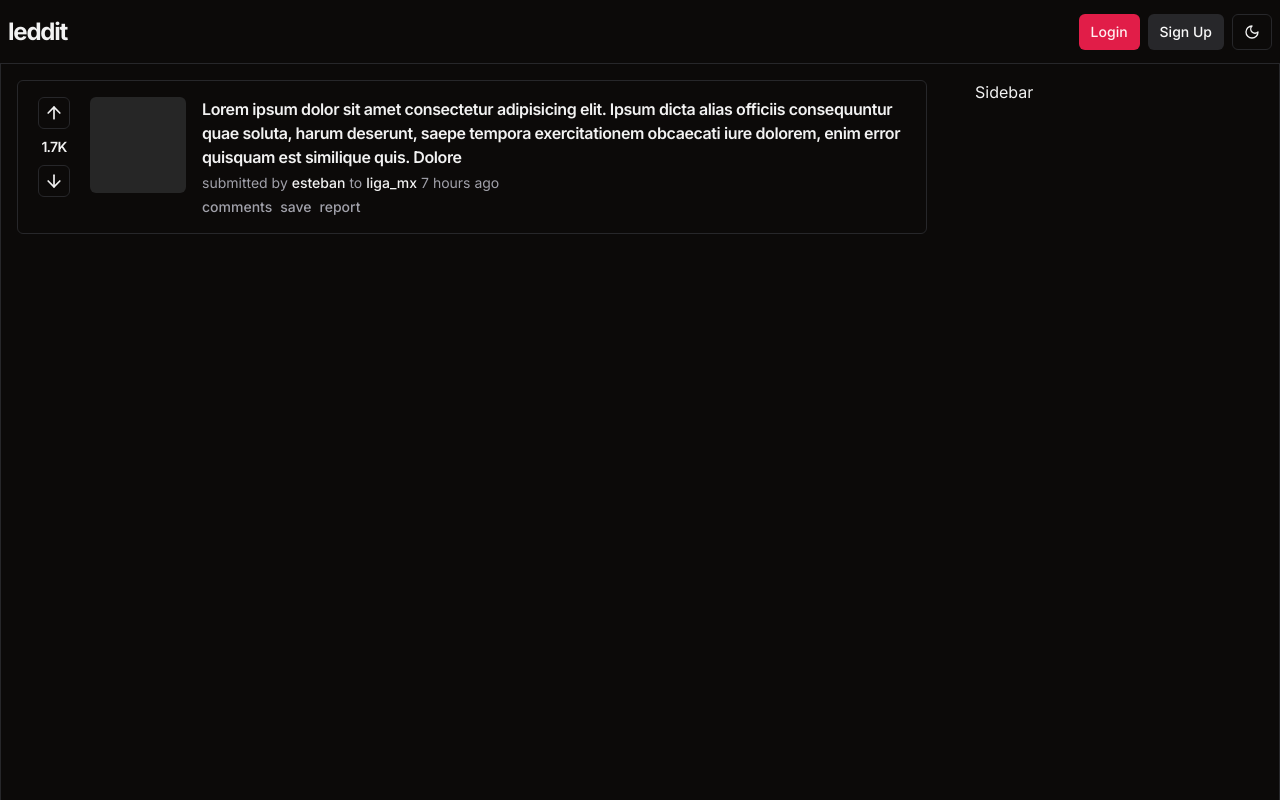
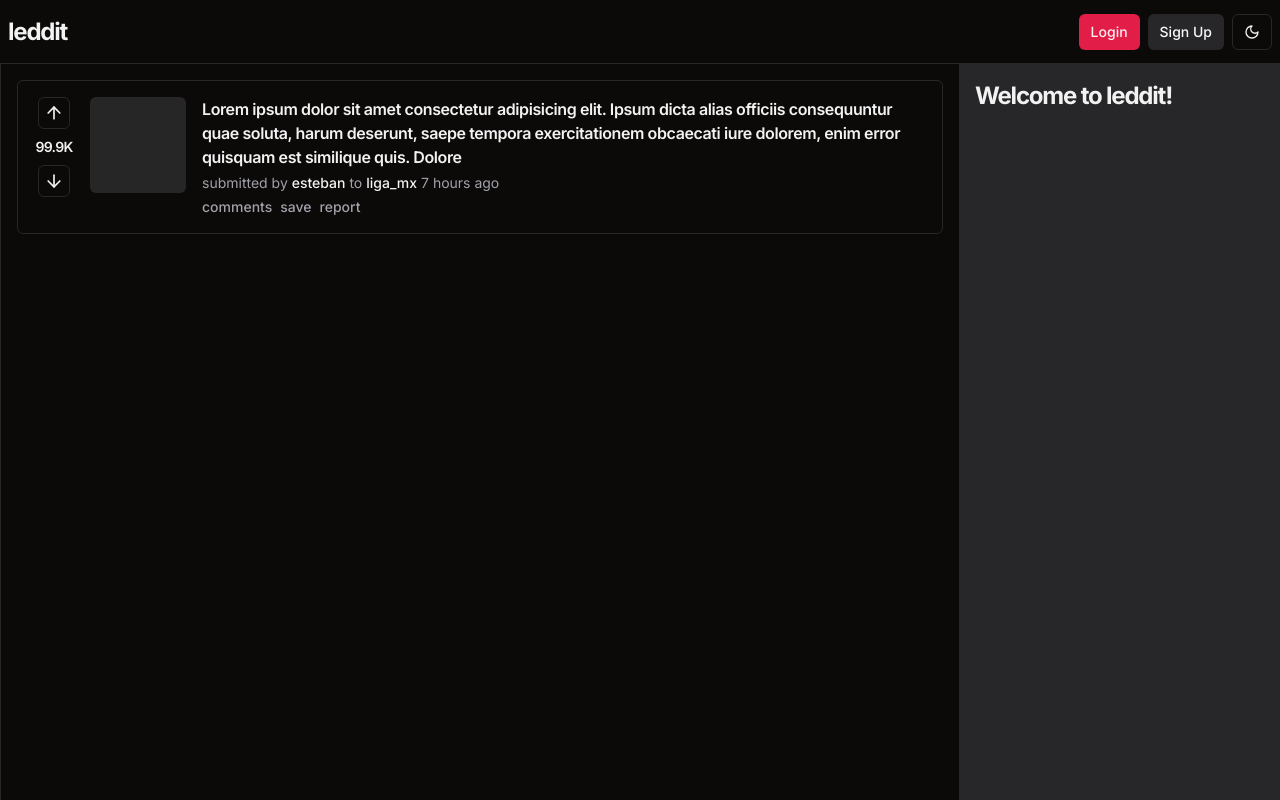
Before and after one commit to erodriguez0/leddit, a Next.js app: page / in a window 1280 px wide. Built offline with nearby package versions, Linux system fonts and the light colour scheme.

Commit message:
Remove layout gap content/sidebar

```diff
--- a/src/app/(home)/layout.tsx
+++ b/src/app/(home)/layout.tsx
@@ -11,7 +11,7 @@ const HomeLayout = ({ children }: HomeLayoutProps) => {
   return (
     <>
       <SiteHeader />
-      <div className="container mx-auto flex min-h-[calc(100vh-4rem)] gap-4 px-2 md:p-0 xl:border-x">
+      <div className="container mx-auto flex min-h-[calc(100vh-4rem)] px-2 md:p-0 xl:border-x">
         <div className="flex flex-1 flex-col p-2 md:p-4">{children}</div>
         <SiteSidebar />
       </div>
--- a/src/components/post-item.tsx
+++ b/src/components/post-item.tsx
@@ -15,7 +15,7 @@ const PostItem = () => {
           <ArrowUpIcon className="h-5 w-5" />
         </Button>
 
-        <span className="font-semibold tracking-tighter">1.7K</span>
+        <span className="font-semibold tracking-tighter">99.9K</span>
 
         <Button
           size="icon"
--- a/src/components/site-sidebar.tsx
+++ b/src/components/site-sidebar.tsx
@@ -1,7 +1,13 @@
 import Sidebar from "@/components/ui/sidebar"
 
 const SiteSidebar = () => {
-  return <Sidebar>Sidebar</Sidebar>
+  return (
+    <Sidebar className="bg-secondary">
+      <h1 className="text-2xl font-bold tracking-tighter">
+        Welcome to leddit!
+      </h1>
+    </Sidebar>
+  )
 }
 
 export default SiteSidebar
```
